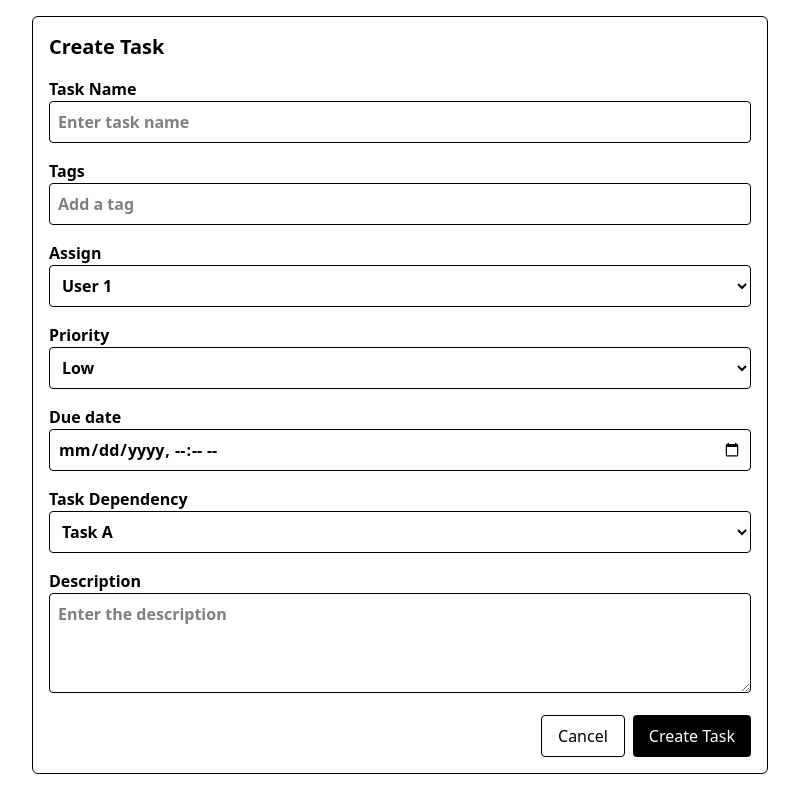
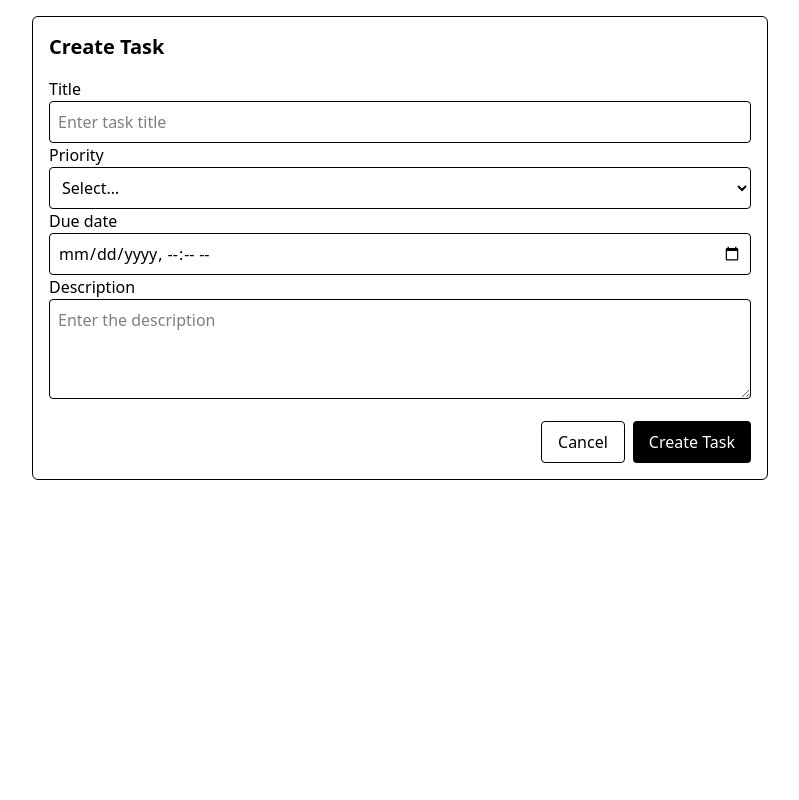
Before and after one commit to AnthonyZhOon/cs-project, a Next.js app: page /tasks/new in a window 1280 px wide. Shown: the whole page, without its empty margins (240-1039 px from the left). Built offline with nearby package versions, Linux system fonts and the light colour scheme.

Commit message:
create task form

```diff
--- a/app/tasks/new/page.tsx
+++ b/app/tasks/new/page.tsx
@@ -1,46 +1,61 @@
 import CreateForm from '@/components/CreateForm';
+import Input from '@/components/inputs/Input';
+import Select from '@/components/inputs/Select';
+import Textarea from '@/components/inputs/Textarea';
+import api from '@/lib/api';
+import {Priority} from '@/lib/types';
+import {getWorkspaceId} from '@/lib/util';
 
 export default function NewTaskPage() {
 	return (
 		<div className="max-w-3xl mx-auto p-4">
 			<CreateForm
-				title="Create Task"
+				formTitle="Create Task"
 				submitText="Create Task"
-				fields={[
-					{
-						name: 'taskName',
-						label: 'Task Name',
-						placeholder: 'Enter task name',
-						type: 'text',
-					},
-					{name: 'tags', label: 'Tags', placeholder: 'Add a tag', type: 'text'},
-					{
-						name: 'assignee',
-						label: 'Assign',
-						type: 'select',
-						options: ['User 1', 'User 2'],
-					},
-					{
-						name: 'priority',
-						label: 'Priority',
-						type: 'select',
-						options: ['Low', 'Medium', 'High'],
-					},
-					{name: 'dueDate', label: 'Due date', type: 'datetime'},
-					{
-						name: 'dependency',
-						label: 'Task Dependency',
-						type: 'select',
-						options: ['Task A', 'Task B'],
-					},
-					{
-						name: 'description',
-						label: 'Description',
-						placeholder: 'Enter the description',
-						type: 'textarea',
-					},
-				]}
-			/>
+				action={async formData => {
+					'use server';
+					const deadline = formData.get('deadline') as string;
+					const priority = formData.get('priority') as '' | Priority;
+					const id = await api.createTask({
+						workspaceId: await getWorkspaceId(),
+						title: formData.get('title') as string,
+						description: formData.get('description') as string,
+						...(priority ? {priority} : {}),
+						...(deadline ? {deadline: new Date(deadline as string)} : {}),
+					});
+					// TODO: do something useful
+					console.log(`Created task ${id}`);
+				}}
+			>
+				<Input
+					name="title"
+					label="Title"
+					placeholder="Enter task title"
+					required
+					minLength={1}
+				/>
+				{/* <Input name="tags" label="Tags" placeholder="Add a tag" type="text" /> */}
+				{/* <Select name="assignee" label="Assign">
+					<option>User 1</option>
+					<option>User 2</option>
+				</Select> */}
+				<Select name="priority" label="Priority">
+					<option value="">Select&hellip;</option>
+					<option value={Priority.LOW}>Low</option>
+					<option value={Priority.MEDIUM}>Medium</option>
+					<option value={Priority.HIGH}>High</option>
+				</Select>
+				<Input name="deadline" label="Due date" type="datetime-local" />
+				{/* <Select name="dependency" label="Task Dependency">
+					<option>Task B</option>
+					<option>Task B</option>
+				</Select> */}
+				<Textarea
+					name="description"
+					label="Description"
+					placeholder="Enter the description"
+				/>
+			</CreateForm>
 		</div>
 	);
 }
--- a/components/CreateForm.tsx
+++ b/components/CreateForm.tsx
@@ -1,85 +1,20 @@
-'use client';
-
-
-type FieldProps = {
-	name: string;
-	label: string;
-} & (
-	| {
-			type: 'text' | 'textarea';
-			placeholder: string;
-	  }
-	| {type: 'datetime'}
-	| {
-			type: 'select';
-			options: string[];
-	  }
-);
-
-const Field = (field: FieldProps) => {
-	switch (field.type) {
-		case 'text':
-			return (
-				<input
-					type="text"
-					name={field.name}
-					placeholder={field.placeholder}
-					className="w-full border p-2 rounded"
-				/>
-			);
-
-		case 'datetime':
-			return (
-				<input
-					type="datetime-local"
-					name={field.name}
-					className="w-full border p-2 rounded"
-				/>
-			);
-
-		case 'textarea':
-			return (
-				<textarea
-					name={field.name}
-					placeholder={field.placeholder}
-					className="w-full border p-2 rounded min-h-[100px]"
-				/>
-			);
-
-		case 'select':
-			return (
-				<select name={field.name} className="w-full border p-2 rounded">
-					{field.options.map(opt => (
-						<option key={opt}>{opt}</option>
-					))}
-				</select>
-			);
-	}
-};
-
-interface CreateFormProps {
-	title: string;
-	fields: FieldProps[];
-	submitText?: string;
-}
+import Form from 'next/form';
 
 export default function CreateForm({
-	title,
-	fields,
+	formTitle,
 	submitText = 'Create',
-}: CreateFormProps) {
+	children,
+	...props
+}: React.ComponentPropsWithRef<typeof Form> & {
+	formTitle: string;
+	submitText?: string;
+}) {
 	return (
 		<div className="border border-black rounded-md p-4 space-y-4">
-			<h2 className="text-xl font-bold mb-4">{title}</h2>
+			<h2 className="text-xl font-bold mb-4">{formTitle}</h2>
 
-			{fields.map(field => (
-				<div key={field.name}>
-					<label className="block font-bold mb-1">
-						{field.label}
-						<Field {...field} />
-					</label>
-				</div>
-			))}
+			<Form {...props}>
+				{children}
 
 				{/* button */}
 				<div className="flex justify-end gap-2 mt-4">
@@ -88,6 +23,7 @@ export default function CreateForm({
 						{submitText}
 					</button>
 				</div>
+			</Form>
 		</div>
 	);
 }
--- /dev/null
+++ b/components/inputs/Input.tsx
@@ -0,0 +1,11 @@
+export default function Input({
+	label,
+	...props
+}: React.ComponentPropsWithRef<'input'> & {label: string}) {
+	return (
+		<label>
+			{label}
+			<input className="w-full border p-2 rounded" {...props} />
+		</label>
+	);
+}
--- /dev/null
+++ b/components/inputs/Select.tsx
@@ -0,0 +1,13 @@
+export default function Input({
+	label,
+	...props
+}: React.ComponentPropsWithRef<'select'> & {label: string}) {
+	return (
+		<label>
+			{label}
+			<select className="w-full border p-2 rounded" {...props}>
+				{props.children}
+			</select>
+		</label>
+	);
+}
--- /dev/null
+++ b/components/inputs/Textarea.tsx
@@ -0,0 +1,14 @@
+export default function Input({
+	label,
+	...props
+}: React.ComponentPropsWithRef<'textarea'> & {label: string}) {
+	return (
+		<label>
+			{label}
+			<textarea
+				className="w-full border p-2 rounded min-h-[100px]"
+				{...props}
+			/>
+		</label>
+	);
+}
--- a/lib/api.ts
+++ b/lib/api.ts
@@ -145,7 +145,7 @@ export const createAPI = (prisma: PrismaClient) => {
 			dependencies,
 			parents,
 		}: {
-			title: string;
+			title?: string | undefined;
 			workspaceId: Id;
 			visibility: WorkspaceMemberRole;
 			assignees?: Id[] | undefined;
@@ -155,7 +155,9 @@ export const createAPI = (prisma: PrismaClient) => {
 	): Promise<Error[]> =>
 		(
 			await Promise.all([
-				...(!title ? [new Error('Title must not be empty')] : []),
+				...(title !== undefined && !title
+					? [new Error('Title must not be empty')]
+					: []),
 				...(assignees
 					? [
 							checkWorkspaceMembers(
@@ -322,6 +324,7 @@ export const createAPI = (prisma: PrismaClient) => {
 				assignees,
 				dependencies,
 				parents,
+				title,
 				...rest
 			}: Partial<Omit<CreateTaskArgs, 'workspaceId'>>,
 		): Promise<void> =>
@@ -331,6 +334,7 @@ export const createAPI = (prisma: PrismaClient) => {
 					where: {id},
 				});
 				const errors = await checkTask(prisma, {
+					title,
 					workspaceId,
 					visibility,
 					assignees,
@@ -349,6 +353,7 @@ export const createAPI = (prisma: PrismaClient) => {
 							connect: dependencies?.map(id => ({id})) ?? Prisma.skip,
 						},
 						parents: {connect: parents?.map(id => ({id})) ?? Prisma.skip},
+						...(title !== undefined ? {title} : {}),
 						...rest,
 					},
 				});
--- /dev/null
+++ b/lib/util.ts
@@ -0,0 +1,7 @@
+// TODO: remove once workspaces are implemented
+
+import prisma from './prisma';
+import type {Id} from './types';
+
+export const getWorkspaceId = async (): Promise<Id> =>
+	(await prisma.workspace.findFirstOrThrow({select: {id: true}})).id;
```
Lines whose indentation alone changed are shown as unchanged.
